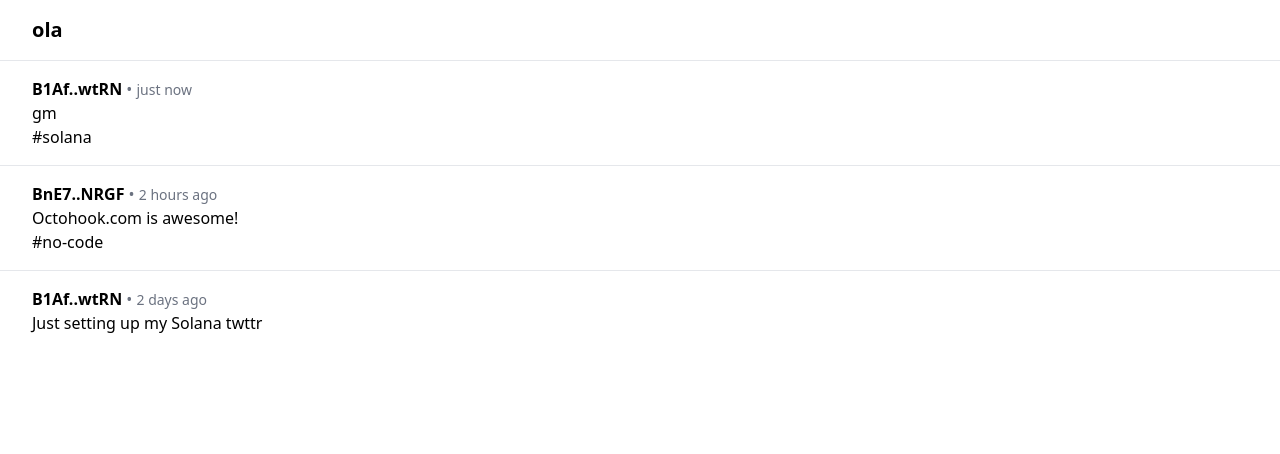
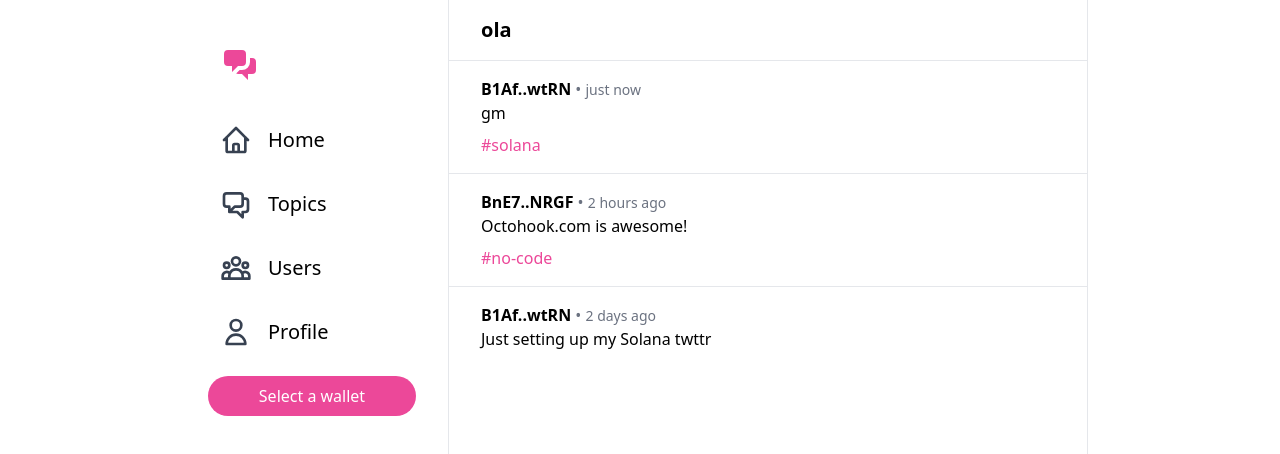
Before and after one commit to a-dagnicourt/solana-twitter-react, a Next.js app in the folder app/: page /Home in a window 1280 px wide. Shown: the top 454 px of the page. Built offline with nearby package versions, Linux system fonts and the light colour scheme.

Commit message:
fix: fix tailwind config + Link a + misc

```diff
--- a/app/components/Sidebar.jsx
+++ b/app/components/Sidebar.jsx
@@ -1,32 +1,33 @@
-import Link from "next/link";
+import Link from 'next/link'
+import { useRouter } from 'next/router'
 
 export default function Sidebar() {
+  const router = useRouter()
   return (
-    // <Home>
-    <aside className="flex flex-col items-center md:items-stretch space-y-2 md:space-y-4">
-      <Link
-        href="/"
-        className="inline-block rounded-full hover:bg-gray-100 p-3 md:self-start"
-      >
+    <aside className="fixed flex w-20 flex-col items-center space-y-2 py-4 md:w-64 md:items-stretch md:space-y-4 md:py-8 md:pl-4 md:pr-8">
+      <Link href="/">
+        <a className="inline-block rounded-full p-3 hover:bg-gray-100 md:self-start">
           <svg
             xmlns="http://www.w3.org/2000/svg"
-          className="h-8 md:h-10 w-8 md:w-10 text-pink-500"
+            className="h-8 w-8 text-pink-500 md:h-10 md:w-10"
             viewBox="0 0 20 20"
             fill="currentColor"
           >
             <path d="M2 5a2 2 0 012-2h7a2 2 0 012 2v4a2 2 0 01-2 2H9l-3 3v-3H4a2 2 0 01-2-2V5z" />
             <path d="M15 7v2a4 4 0 01-4 4H9.828l-1.766 1.767c.28.149.599.233.938.233h2l3 3v-3h2a2 2 0 002-2V9a2 2 0 00-2-2h-1z" />
           </svg>
+        </a>
       </Link>
-      <div className="flex flex-col items-center md:items-stretch space-y-2">
-        <Link
-          href="/"
-          className="rounded-full hover:bg-gray-100 p-3 md:w-full inline-flex items-center space-x-4"
-          active-className="font-bold"
-          v-slot="{ isActive }"
+      <div className="flex flex-col items-center space-y-2 md:items-stretch">
+        <Link href="/">
+          <a
+            className={
+              (router.pathname == '/' ? 'font-bold ' : '') +
+              'inline-flex items-center space-x-4 rounded-full p-3 hover:bg-gray-100 md:w-full'
+            }
           >
+            {router.pathname == '/' ? (
               <svg
-            v-if="isActive"
                 xmlns="http://www.w3.org/2000/svg"
                 className="h-8 w-8 text-gray-700"
                 viewBox="0 0 20 20"
@@ -34,8 +35,8 @@ export default function Sidebar() {
               >
                 <path d="M10.707 2.293a1 1 0 00-1.414 0l-7 7a1 1 0 001.414 1.414L4 10.414V17a1 1 0 001 1h2a1 1 0 001-1v-2a1 1 0 011-1h2a1 1 0 011 1v2a1 1 0 001 1h2a1 1 0 001-1v-6.586l.293.293a1 1 0 001.414-1.414l-7-7z" />
               </svg>
+            ) : (
               <svg
-            v-else
                 xmlns="http://www.w3.org/2000/svg"
                 className="h-8 w-8 text-gray-700"
                 fill="none"
@@ -49,16 +50,19 @@ export default function Sidebar() {
                   d="M3 12l2-2m0 0l7-7 7 7M5 10v10a1 1 0 001 1h3m10-11l2 2m-2-2v10a1 1 0 01-1 1h-3m-6 0a1 1 0 001-1v-4a1 1 0 011-1h2a1 1 0 011 1v4a1 1 0 001 1m-6 0h6"
                 />
               </svg>
-          <div className="text-xl hidden md:block">Home</div>
+            )}
+            <div className="hidden text-xl md:block">Home</div>
+          </a>
         </Link>
-        <Link
-          href="/topics"
-          className="rounded-full hover:bg-gray-100 p-3 md:w-full inline-flex items-center space-x-4"
-          active-className="font-bold"
-          v-slot="{ isActive }"
+        <Link href="/topics">
+          <a
+            className={
+              (router.pathname == '/topics' ? 'font-bold ' : '') +
+              'inline-flex items-center space-x-4 rounded-full p-3 hover:bg-gray-100 md:w-full'
+            }
           >
+            {router.pathname == '/topics' ? (
               <svg
-            v-if="isActive"
                 xmlns="http://www.w3.org/2000/svg"
                 className="h-8 w-8 text-gray-700"
                 viewBox="0 0 20 20"
@@ -67,8 +71,8 @@ export default function Sidebar() {
                 <path d="M2 5a2 2 0 012-2h7a2 2 0 012 2v4a2 2 0 01-2 2H9l-3 3v-3H4a2 2 0 01-2-2V5z" />
                 <path d="M15 7v2a4 4 0 01-4 4H9.828l-1.766 1.767c.28.149.599.233.938.233h2l3 3v-3h2a2 2 0 002-2V9a2 2 0 00-2-2h-1z" />
               </svg>
+            ) : (
               <svg
-            v-else
                 xmlns="http://www.w3.org/2000/svg"
                 className="h-8 w-8 text-gray-700"
                 fill="none"
@@ -82,16 +86,19 @@ export default function Sidebar() {
                   d="M17 8h2a2 2 0 012 2v6a2 2 0 01-2 2h-2v4l-4-4H9a1.994 1.994 0 01-1.414-.586m0 0L11 14h4a2 2 0 002-2V6a2 2 0 00-2-2H5a2 2 0 00-2 2v6a2 2 0 002 2h2v4l.586-.586z"
                 />
               </svg>
-          <div className="text-xl hidden md:block">Topics</div>
+            )}
+            <div className="hidden text-xl md:block">Topics</div>
+          </a>
         </Link>
-        <Link
-          href="/users"
-          className="rounded-full hover:bg-gray-100 p-3 md:w-full inline-flex items-center space-x-4"
-          active-className="font-bold"
-          v-slot="{ isActive }"
+        <Link href="/users">
+          <a
+            className={
+              (router.pathname == '/users' ? 'font-bold ' : '') +
+              'inline-flex items-center space-x-4 rounded-full p-3 hover:bg-gray-100 md:w-full'
+            }
           >
+            {router.pathname == '/users' ? (
               <svg
-            v-if="isActive"
                 xmlns="http://www.w3.org/2000/svg"
                 className="h-8 w-8 text-gray-700"
                 viewBox="0 0 20 20"
@@ -99,8 +106,8 @@ export default function Sidebar() {
               >
                 <path d="M13 6a3 3 0 11-6 0 3 3 0 016 0zM18 8a2 2 0 11-4 0 2 2 0 014 0zM14 15a4 4 0 00-8 0v3h8v-3zM6 8a2 2 0 11-4 0 2 2 0 014 0zM16 18v-3a5.972 5.972 0 00-.75-2.906A3.005 3.005 0 0119 15v3h-3zM4.75 12.094A5.973 5.973 0 004 15v3H1v-3a3 3 0 013.75-2.906z" />
               </svg>
+            ) : (
               <svg
-            v-else
                 xmlns="http://www.w3.org/2000/svg"
                 className="h-8 w-8 text-gray-700"
                 fill="none"
@@ -114,15 +121,19 @@ export default function Sidebar() {
                   d="M17 20h5v-2a3 3 0 00-5.356-1.857M17 20H7m10 0v-2c0-.656-.126-1.283-.356-1.857M7 20H2v-2a3 3 0 015.356-1.857M7 20v-2c0-.656.126-1.283.356-1.857m0 0a5.002 5.002 0 019.288 0M15 7a3 3 0 11-6 0 3 3 0 016 0zm6 3a2 2 0 11-4 0 2 2 0 014 0zM7 10a2 2 0 11-4 0 2 2 0 014 0z"
                 />
               </svg>
-          <div className="text-xl hidden md:block">Users</div>
+            )}
+            <div className="hidden text-xl md:block">Users</div>
+          </a>
         </Link>
         {/* <!-- TODO: Check connected wallet. --> */}
-        <Link
-          href="/profile"
-          className="rounded-full hover:bg-gray-100 p-3 md:w-full inline-flex items-center space-x-4"
-          active-className="font-bold"
-          v-slot="{ isActive }"
+        <Link href="/profile">
+          <a
+            className={
+              (router.pathname == '/topics' ? 'font-bold ' : '') +
+              'inline-flex items-center space-x-4 rounded-full p-3 hover:bg-gray-100 md:w-full'
+            }
           >
+            {router.pathname == '/topics' ? (
               <svg
                 v-if="isActive"
                 xmlns="http://www.w3.org/2000/svg"
@@ -136,6 +147,7 @@ export default function Sidebar() {
                   clip-rule="evenodd"
                 />
               </svg>
+            ) : (
               <svg
                 v-else
                 xmlns="http://www.w3.org/2000/svg"
@@ -151,16 +163,17 @@ export default function Sidebar() {
                   d="M16 7a4 4 0 11-8 0 4 4 0 018 0zM12 14a7 7 0 00-7 7h14a7 7 0 00-7-7z"
                 />
               </svg>
-          <div className="text-xl hidden md:block">Profile</div>
+            )}
+            <div className="hidden text-xl md:block">Profile</div>
+          </a>
         </Link>
       </div>
-      <div className="fixed bottom-8 right-8 md:static w-48 md:w-full">
+      <div className="fixed bottom-8 right-8 w-48 md:static md:w-full">
         {/* <!-- TODO: Connect wallet --> */}
-        <div className="bg-pink-500 text-center w-full text-white rounded-full px-4 py-2">
+        <div className="w-full rounded-full bg-pink-500 px-4 py-2 text-center text-white">
           Select a wallet
         </div>
       </div>
     </aside>
-    // </Home>
-  );
+  )
 }
--- a/app/components/TweetCard.jsx
+++ b/app/components/TweetCard.jsx
@@ -1,34 +1,33 @@
-import Link from "next/link";
+import Link from 'next/link'
 
 export default function TweetCard({ tweet }) {
-  console.log(tweet);
+  console.log(tweet)
   return (
     <div className="px-8 py-4">
       <div>
-        <h3 className="inline font-semibold" title="tweet.author">
+        <h3 className="inline font-semibold" title={tweet.author_display}>
           {/* <!-- TODO: Link to author page or the profile page if it's our own tweet. --> */}
-          <Link href="/" className="hover:underline">
-            {tweet.author_display}
+          <Link href="/">
+            <a className="hover:underline">{tweet.author_display}</a>
           </Link>
         </h3>
         <span className="text-gray-500"> • </span>
-        <time className="text-gray-500 text-sm" title="tweet.created_at">
+        <time className="text-sm text-gray-500" title={tweet.created_at}>
           {/* // <!-- TODO: Link to the tweet page. --> */}
-          <Link href="/" className="hover:underline">
-            {tweet.created_ago}
+          <Link href="/">
+            <a className="hover:underline">{tweet.created_ago}</a>
           </Link>
         </time>
       </div>
       <p className="whitespace-pre-wrap">{tweet.content}</p>
       {/* // <!-- TODO: Link to the topic page. --> */}
       {tweet.topic && (
-        <Link
-          href="/"
-          className="inline-block mt-2 text-pink-500 hover:underline"
-        >
-          {`#${tweet.topic}`}
+        <Link href="/">
+          <a className="mt-2 inline-block text-pink-500 hover:underline">
+            {`#${tweet.topic}`}
+          </a>
         </Link>
       )}
     </div>
-  );
+  )
 }
--- a/app/tailwind.config.js
+++ b/app/tailwind.config.js
@@ -1,10 +1,11 @@
 module.exports = {
   content: [
-    "./pages/**/*.{js,ts,jsx,tsx}",
-    "./components/**/*.{js,ts,jsx,tsx}",
+    './pages/**/*.{js,ts,jsx,tsx}',
+    './components/**/*.{js,ts,jsx,tsx}',
+    './templates/**/*.{js,ts,jsx,tsx}',
   ],
   theme: {
     extend: {},
   },
   plugins: [],
-};
+}
--- a/app/templates/Base.jsx
+++ b/app/templates/Base.jsx
@@ -1,12 +1,12 @@
-import Sidebar from "../components/Sidebar";
+import Sidebar from '../components/Sidebar'
 
 export default function Base({ children }) {
   return (
-    <div className="w-full max-w-3xl lg:max-w-4xl mx-auto">
-      {/* <Sidebar className="py-4 md:py-8 md:pl-4 md:pr-8 fixed w-20 md:w-64" /> */}
+    <div className="mx-auto w-full max-w-3xl lg:max-w-4xl">
+      <Sidebar />
 
-      <main className="flex-1 border-r border-l ml-20 md:ml-64 min-h-screen">
-        <header className="flex space-x-6 items-center justify-between px-8 py-4 border-b">
+      <main className="ml-20 min-h-screen flex-1 border-r border-l md:ml-64">
+        <header className="flex items-center justify-between space-x-6 border-b px-8 py-4">
           <div className="text-xl font-bold" v-text="route.name">
             ola
           </div>
@@ -14,5 +14,5 @@ export default function Base({ children }) {
         {children}
       </main>
     </div>
-  );
+  )
 }
```
Also changed, not shown: app/pages/Topics.jsx (+31 -31 lines). Lines whose indentation alone changed are shown as unchanged.
